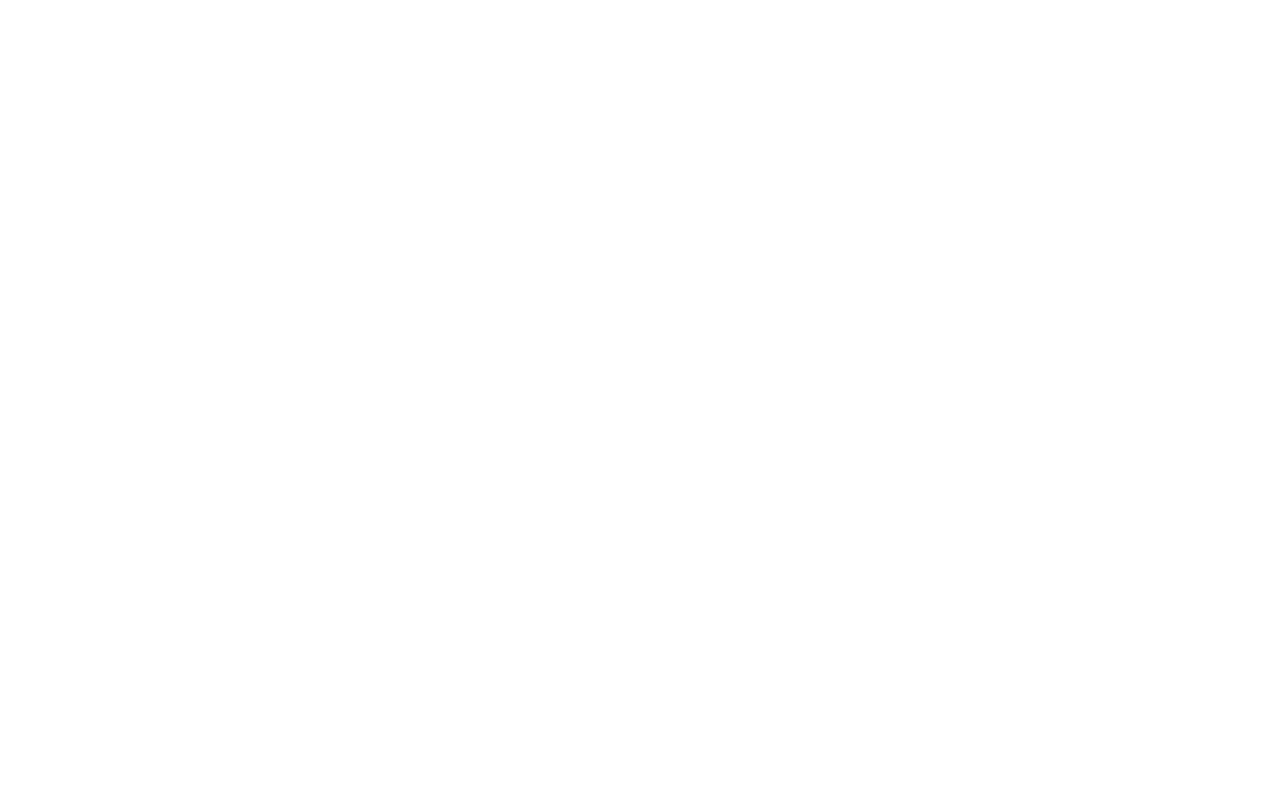
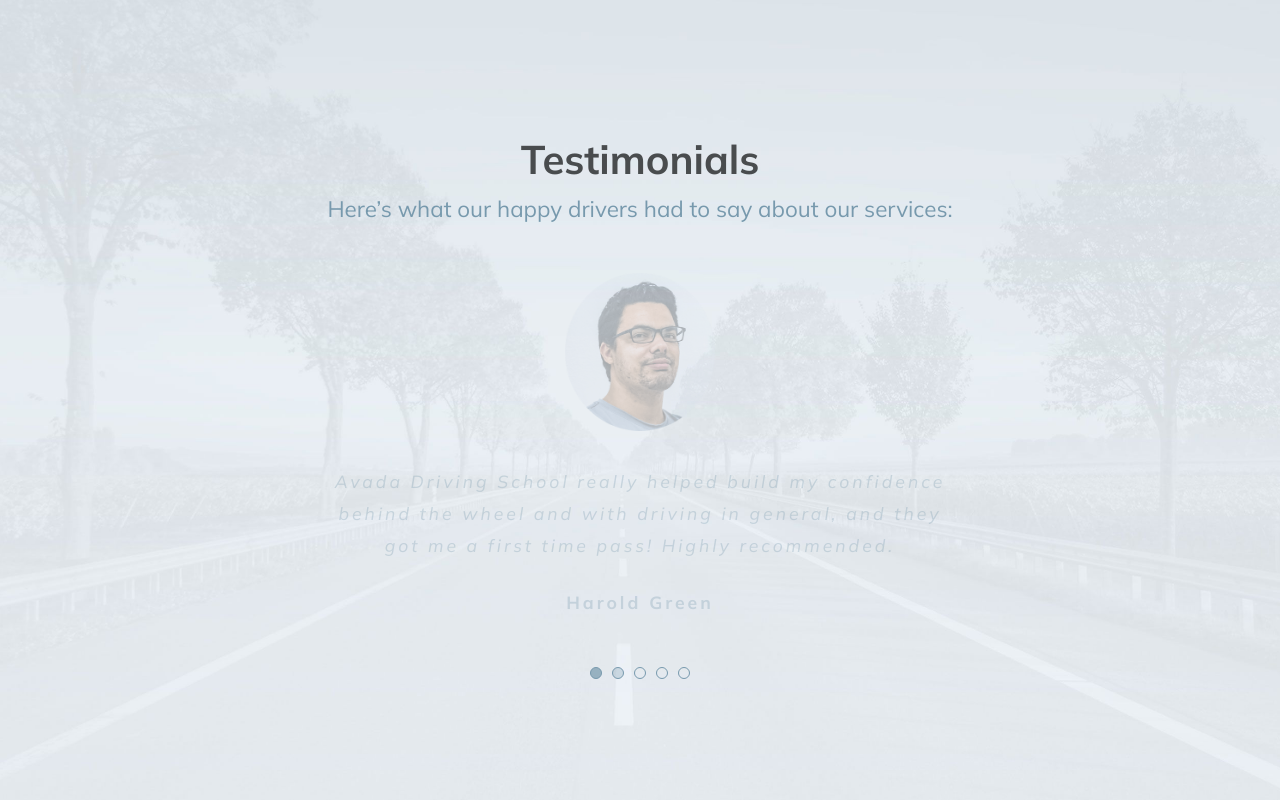
Before and after one commit to matteopompei/proj-html-vuejs, a Vue app: page / in a window 1280 px wide. Shown: the part 3311-4111 px from the top of the page. Before the commit the page ends 3245 px from the top, so only its background shows below. Built offline with nearby package versions, Linux system fonts and the light colour scheme.

Commit message:
Sezione Testimonials creata

```diff
--- /dev/null
+++ b/src/assets/data/testimonials.js
@@ -0,0 +1,34 @@
+const testimonialsArr = [
+  {
+    img: require("../../assets/img/testimonial-sophia.png"),
+    quote:
+      "Avada Driving School really helped build my confidence behind the wheel and with driving in general, and they got me a first time pass! Highly recommended.",
+    name: "Sophia Jones",
+  },
+  {
+    img: require("../../assets/img/testimonial-harold.png"),
+    quote:
+      "Avada Driving School really helped build my confidence behind the wheel and with driving in general, and they got me a first time pass! Highly recommended.",
+    name: "Harold Green",
+  },
+  {
+    img: require("../../assets/img/testimonial-grant.png"),
+    quote:
+      "Avada Driving School really helped build my confidence behind the wheel and with driving in general, and they got me a first time pass! Highly recommended.",
+    name: "Grant Harvey",
+  },
+  {
+    img: require("../../assets/img/testimonial-kate.png"),
+    quote:
+      "Avada Driving School really helped build my confidence behind the wheel and with driving in general, and they got me a first time pass! Highly recommended.",
+    name: "Kate Lewis",
+  },
+  {
+    img: require("../../assets/img/testimonial-kelly.png"),
+    quote:
+      "Avada Driving School really helped build my confidence behind the wheel and with driving in general, and they got me a first time pass! Highly recommended.",
+    name: "Kelly Johnson",
+  },
+];
+
+export default testimonialsArr;
--- a/src/components/macro/Main.vue
+++ b/src/components/macro/Main.vue
@@ -5,6 +5,7 @@
     <Courses />
     <Rates />
     <Instructors />
+    <Testimonials />
   </main>
 </template>
 
@@ -14,6 +15,7 @@
 import Courses from "../sections/Courses.vue";
 import Rates from "../sections/Rates.vue";
 import Instructors from "../sections/Instructors.vue";
+import Testimonials from "../sections/Testimonials.vue";
 
 export default {
   name: "Main",
@@ -23,6 +25,7 @@
     Courses,
     Rates,
     Instructors,
+    Testimonials,
   },
 };
 </script>
--- /dev/null
+++ b/src/components/sections/Testimonials.vue
@@ -0,0 +1,142 @@
+<template>
+  <section>
+    <div class="container">
+      <div class="title">Testimonials</div>
+      <div class="subtitle">
+        Here’s what our happy drivers had to say about our services:
+      </div>
+      <div v-for="(element, index) in testimonials" :key="index">
+        <div class="testimonials" v-show="index == current">
+          <img :src="element.img" alt="element.name" />
+          <blockquote>
+            {{ element.quote }}
+          </blockquote>
+          <div class="name">{{ element.name }}</div>
+        </div>
+      </div>
+      <div>
+        <div
+          class="slide"
+          :class="{ active: index == current }"
+          @click="current = index"
+          v-for="(element, index) in testimonials"
+          :key="index"
+        ></div>
+      </div>
+    </div>
+  </section>
+</template>
+
+<script>
+import testimonialsArr from "../../assets/data/testimonials.js";
+
+export default {
+  name: "Testimonials",
+  data() {
+    return {
+      testimonials: testimonialsArr,
+      current: 0,
+      time: null,
+    };
+  },
+  mounted: function () {
+    this.startSlide();
+  },
+  methods: {
+    startSlide() {
+      this.timer = setInterval(this.next, 5000);
+    },
+    next() {
+      this.current += 1;
+      if (this.current == this.testimonials.length) {
+        this.current = 0;
+      }
+    },
+    prev() {
+      this.current -= 1;
+      if (this.current > 0) {
+        this.current = this.testimonials.length;
+      }
+    },
+  },
+};
+</script>
+
+<style lang="scss" scoped>
+@import "../../assets/style/vars.scss";
+
+section {
+  background: url("../../assets/img/testimonial-background.jpg") center;
+  background-size: cover;
+
+  .container {
+    flex-direction: column;
+    text-align: center;
+    padding: 200px 0;
+
+    .title {
+      margin-bottom: 10px;
+      font-size: 2.5rem;
+      font-weight: bold;
+      color: $color1;
+    }
+
+    .subtitle {
+      font-size: 1.4rem;
+      color: $color2;
+    }
+
+    .testimonials {
+      margin: 50px auto;
+      animation: fade $trans-time forwards;
+
+      img {
+        margin: auto;
+        width: 150px;
+      }
+
+      blockquote {
+        margin: 30px auto;
+        width: 50%;
+        font-size: 1.1rem;
+        font-style: italic;
+        letter-spacing: 3px;
+        line-height: 2rem;
+        color: $color2;
+      }
+
+      .name {
+        font-size: 1.1rem;
+        font-weight: bold;
+        letter-spacing: 3px;
+        color: $color2;
+      }
+
+      @keyframes fade {
+        from {
+          opacity: 0;
+        }
+        to {
+          opacity: 1;
+        }
+      }
+    }
+
+    .slide {
+      display: inline-block;
+      margin: 0 5px;
+      height: 12px;
+      width: 12px;
+      background: transparent;
+      border: 1px solid $color2;
+      border-radius: 50%;
+      cursor: pointer;
+      transition: $trans-time;
+
+      &.active {
+        background: $color2;
+      }
+    }
+  }
+}
+</style>
```
